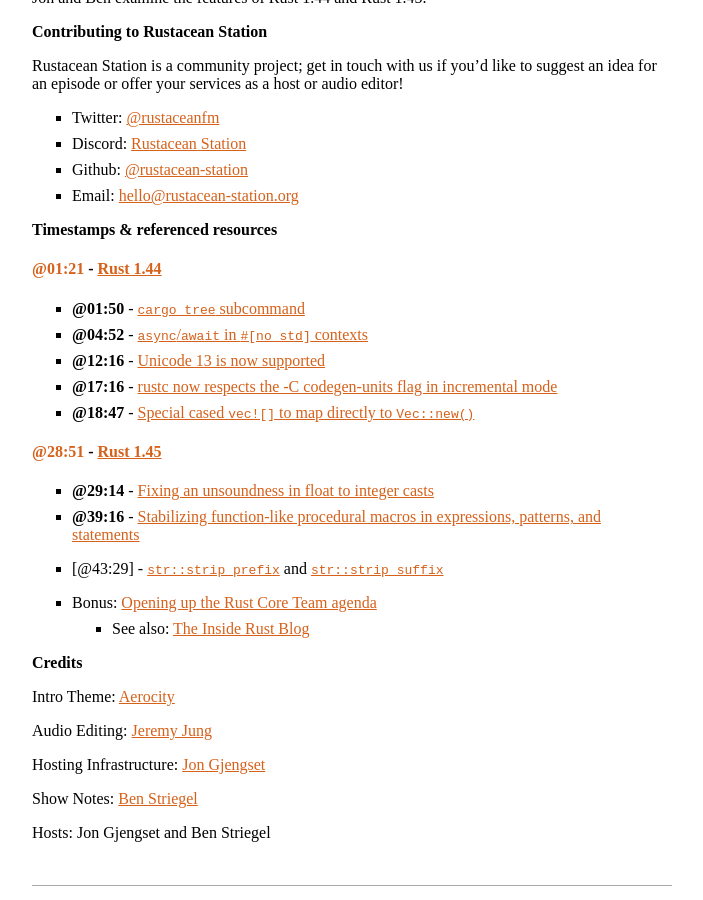
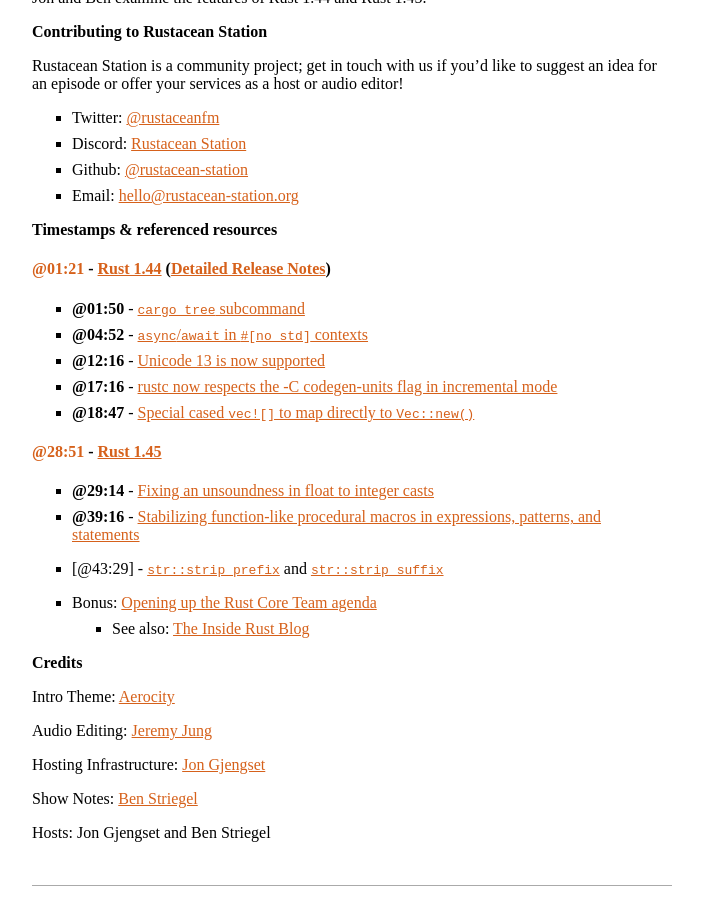
Before and after one commit to rustacean-station/rustacean-station.org, a Jekyll site: the page built from _episodes/028-rust-1.44-1.45.md, in a window 1280 px wide and 900 px high, scrolled down 663 px. Shown: the whole window, without its empty margins (288-991 px from the left). Built offline with Jekyll 4.4.1, drawn with Linux system fonts in a browser that asks for light colours.

Commit message:
Link to detailed release notes for 1.44

```diff
--- a/_episodes/028-rust-1.44-1.45.md
+++ b/_episodes/028-rust-1.44-1.45.md
@@ -30,7 +30,7 @@
 
 ### Timestamps & referenced resources
 
-#### [@01:21] - [Rust 1.44](https://blog.rust-lang.org/2020/06/04/Rust-1.44.0.html)
+#### [@01:21] - [Rust 1.44](https://blog.rust-lang.org/2020/06/04/Rust-1.44.0.html) ([Detailed Release Notes](https://github.com/rust-lang/rust/blob/master/RELEASES.md#version-1440-2020-06-04))
 
  - [@01:50] - [`cargo tree` subcommand](https://github.com/rust-lang/cargo/pull/8062/)
  - [@04:52] - [`async`/`await` in `#[no_std]` contexts](https://github.com/rust-lang/rust/pull/69033/)
```
